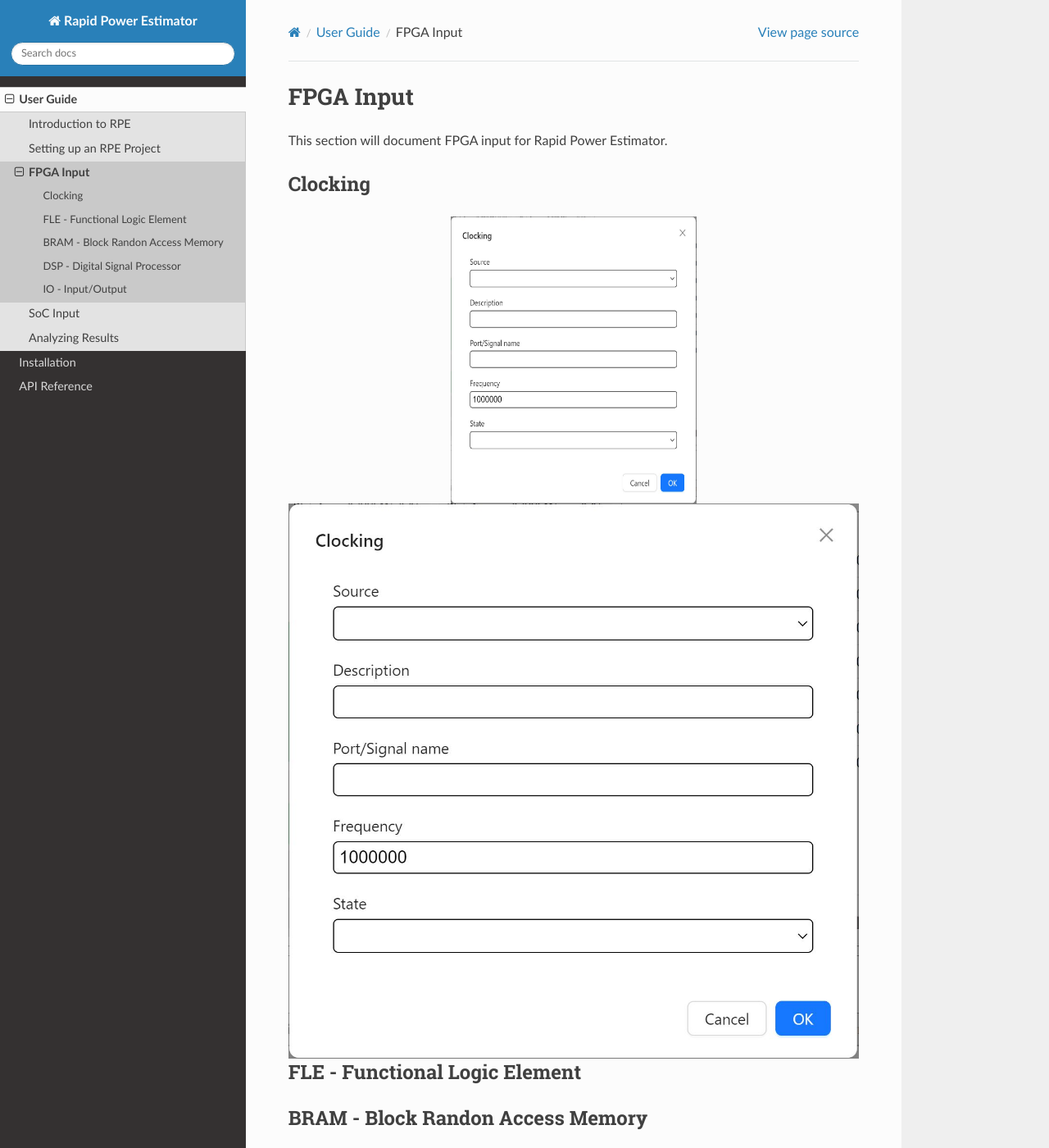
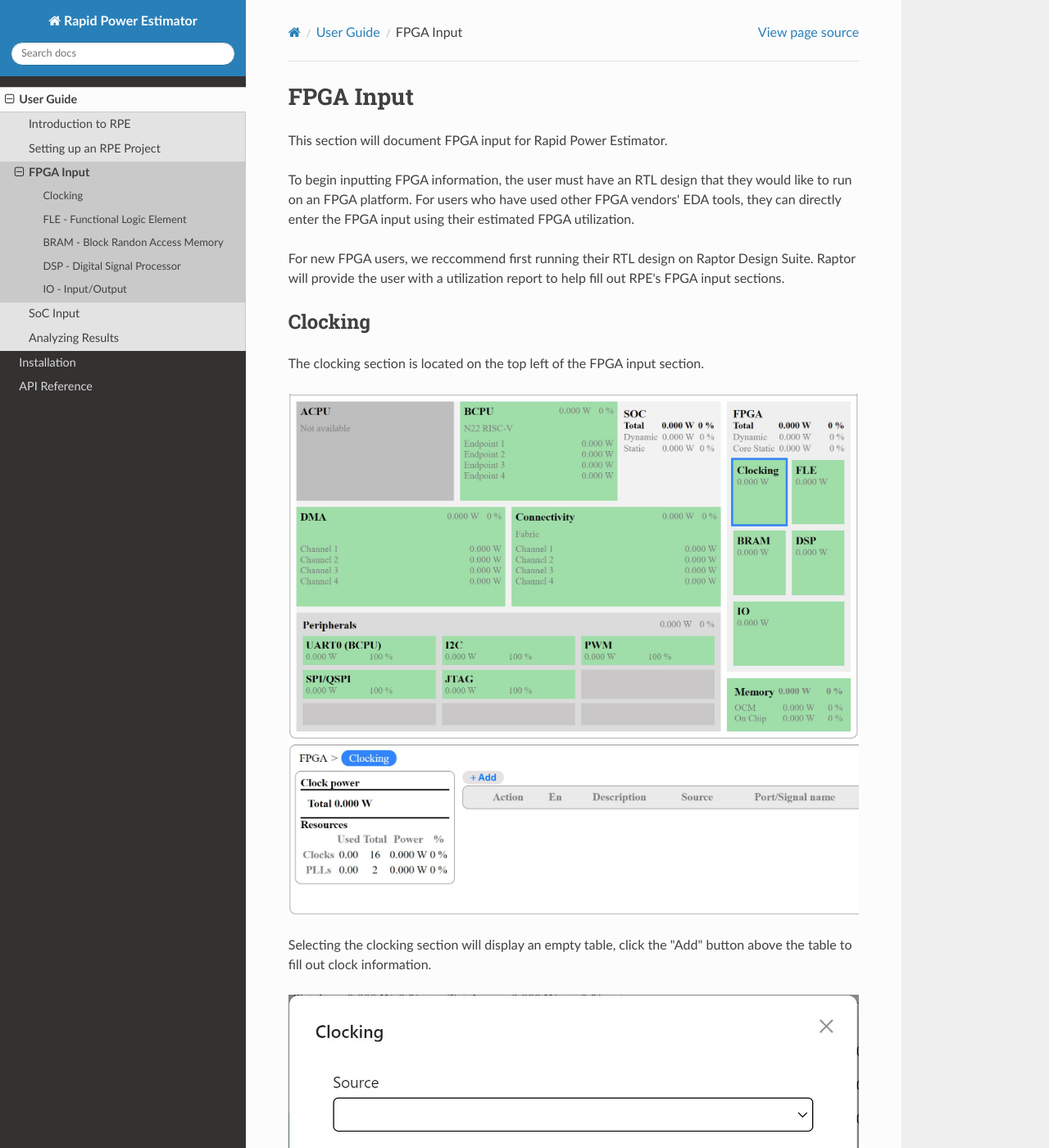
Before and after one commit to os-fpga/rapid_power_estimator, a Sphinx documentation site: the page built from docs/source/user_guide/FPGA_index.rst, in a window 1280 px wide and 1400 px high. Shown: the whole window at 82% size. Built offline with Sphinx 7.4.7 and the Read the Docs theme 3.1.0, drawn with Linux system fonts in a browser that asks for light colours; some of the changed text lies outside the part shown.

Commit message:
Added screenshots and general instructions to fill out FPGA input, more explicit instructions to follow in next commit

```diff
--- a/docs/source/user_guide/FPGA_index.rst
+++ b/docs/source/user_guide/FPGA_index.rst
@@ -4,27 +4,69 @@
 
 This section will document FPGA input for Rapid Power Estimator.
 
+To begin inputting FPGA information, the user must have an RTL design that they would like to run on an FPGA platform. For users who have used other FPGA vendors' EDA tools, they can directly enter the FPGA input using their estimated FPGA utilization.
+
+For new FPGA users, we reccommend first running their RTL design on Raptor Design Suite. Raptor will provide the user with a utilization report to help fill out RPE's FPGA input sections.
+
 Clocking
 #########
 
+The clocking section is located on the top left of the FPGA input section.
+
+.. image:: figures/FPGA-figures-clocking-clocking_selected.JPG
+
+Selecting the clocking section will display an empty table, click the "Add" button above the table to fill out clock information.
+
 .. image:: figures/FPGA-figures-clocking-input_clock_info.JPG
-   :width: 300px
-   :align: center
-   :height: 350px
-   :alt: Setup Diagram
 
-.. image:: FPGA/figures/clocking-input_clock_info.JPG
-    :alt: Setup Diagram
-    :align: center
+Select the clock source using the source dropdown, then provide a description (optional) and name for the clock. Enter the clock frequency and lastly it's state. Repeat the following steps for each clock used in the RTL design.
 
 FLE - Functional Logic Element
 ###############################
 
+The FLE section is located on the top right of the FPGA input section.
+
+.. image:: figures/FPGA-figures-FLE-FLE_selected.JPG
+
+Selecting the FLE section displays an empty table, click the "Add" button above the table to fill out the FLE info.
+
+.. image:: figures/FPGA-figures-FLE-input_FLE_info.JPG
+
+Enter the no. of LUTs & flip-flops, then select the main clock from the clock dropdown. Lastly enter toggle rate, glitch factor and clock enable rate.
+
 BRAM - Block Randon Access Memory
 ##################################
+
+The BRAM section is located directly below the clocking section.
+
+.. image:: figures/FPGA-figures-BRAM-BRAM_selected.JPG
+
+Selecting the BRAM section displays an empty table, click the "Add" button above the table to fill out the BRAM info.
+
+.. image:: figures/FPGA-figures-BRAM-input_BRAM_info.JPG
+
+.. image:: figures/FPGA-figures-BRAM-input_BRAM_ports_info.JPG
 
 DSP - Digital Signal Processor
 ###############################
 
+The DSP section is located directly below the FLE section.
+
+.. image:: figures/FPGA-figures-DSP-DSP_selected.JPG
+
+Selecting the DSP section displays an empty table, click the "Add" button above the table to fill out the DSP info.
+
+.. image:: figures/FPGA-figures-DSP-input_DSP_info.JPG
+
 IO - Input/Output
 ##################
+
+The IO section is located the botton of the FPGA input section.
+
+.. image:: figures/FPGA-figures-IO-IO_selected.JPG
+
+Selecting the IO section displays an empty table, click the "Add" button above the table to fill out the IO info.
+
+.. image:: figures/FPGA-figures-IO-input_IO_info1.JPG
+
+.. image:: figures/FPGA-figures-IO-input_IO_info2.JPG
```
